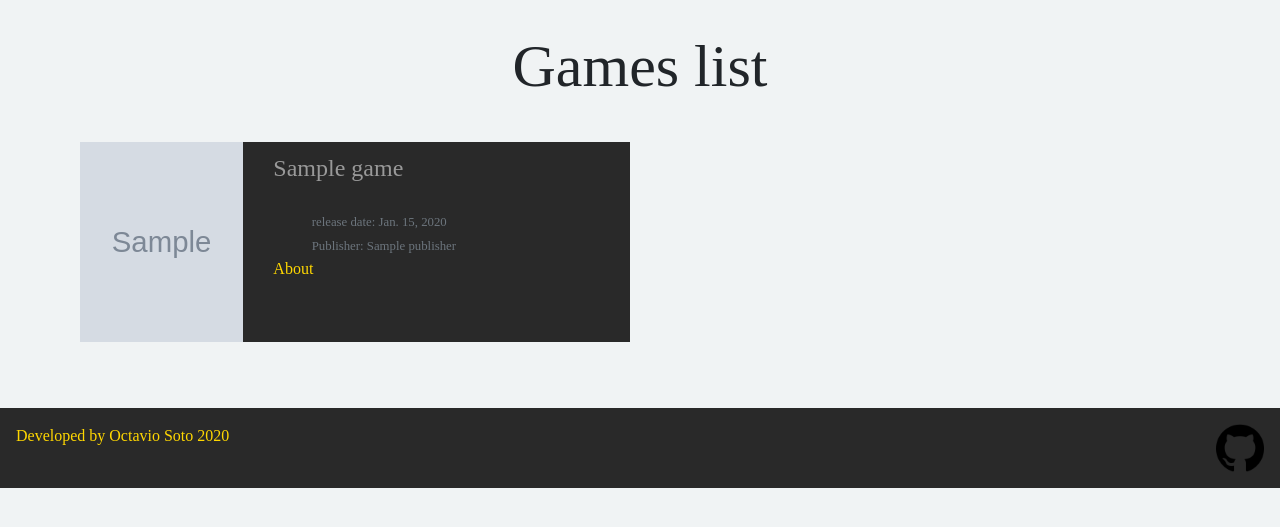
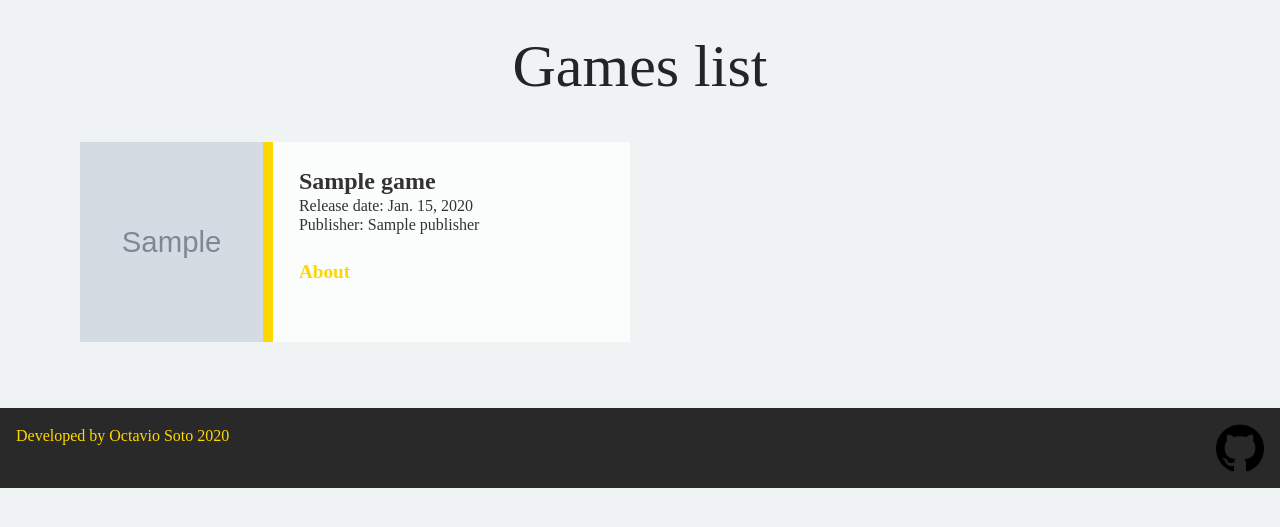
Before and after one commit to TheRealTau/My-Indie-Games-Django-Site, a Django app: page /games/ in a window 1280 px wide. Shown: the part 68-595 px from the top of the page. Run offline with Django 3.2, Linux system fonts and the light colour scheme; tables that the repository leaves empty hold one stand-in row (values such as "Sample post"); grey boxes marked "Sample" are stand-in pictures; some libraries are stand-ins or nearby versions; some web fonts are replaced.

Commit message:
Updated css style for view games_list

```diff
--- a/IndieGamesSite/games/templates/games/games_list.html
+++ b/IndieGamesSite/games/templates/games/games_list.html
@@ -8,24 +8,20 @@
   <div class="row row-sm-cols-1 row-cols-md-2">
     {% for game in games %}
       <div class="col-sm-6 p-0 m-0">
-        <div class="card_preview card__meta">
-          <div class="row">
+        <div class="row game_preview">
           <div class="col col-4">
             {% if game.preview_picture %}
-                <img class="img-fluid"  src="{{ game.preview_picture.url }}" alt="Game image preview">
+              <img class="img-fluid" src="{{ game.preview_picture.url }}" alt="Game image preview">
             {% else %}
               <img class="img-fluid" src="{% static 'core/no_image.jpg' %}" alt="No game image preview available">
             {% endif %}
           </div>
-            <div class="col col-8">
+          <div class="col col-8 left_border">
             <h4>{{ game.title }}</h4>
-              <p>
-                <small class="text-muted">release date: {{ game.release_date }}</small>
+            <h6>Release date: {{ game.release_date }}</h6>
+            <h6>Publisher: {{ game.publisher.name }}</h6>
             <br>
-                <small class="text-muted">Publisher: {{ game.publisher.name }}</small>
-              </p>
             <a href="{% url 'game_detail' game.id %}">About</a>
-            </div>
           </div>
         </div>
       </div>
--- a/IndieGamesSite/static/core/style.css
+++ b/IndieGamesSite/static/core/style.css
@@ -59,23 +59,44 @@ body {
     margin: auto;
 }
 
-.card_preview {
+.game_preview {
     height: 200px;
     width: auto;
+    margin: 10px;
+    padding: 0;
+    color: #333333;
+    background-color: #FBFCFC;
 }
 
-.card_preview div {
-    height: 100%;
+.game_preview div {
+    height: 200px;
     width: auto;
+    padding: 0;
 }
 
-.card_preview img {
+.game_preview img {
     height: 100%;
+    width: 100%;
     object-fit: cover;
 }
 
-.card_preview h4, p {
-    margin: 1vw 0 0 0;
+.game_preview h4 {
+    margin: 2vw 0 0 2vw;
+    padding:  0;
+    font-weight: 700;
+}
+
+.game_preview h6 {
+    margin: 0 0 0 2vw;
+    padding:  0;
+    /* line-height: 5px; */
+}
+
+.game_preview a {
+    color: gold;
+    font-weight: 700;
+    font-size: larger;
+    margin: 2vw 0 0 2vw;
 }
 
 .publisher_preview {
```
Lines whose indentation alone changed are shown as unchanged.
